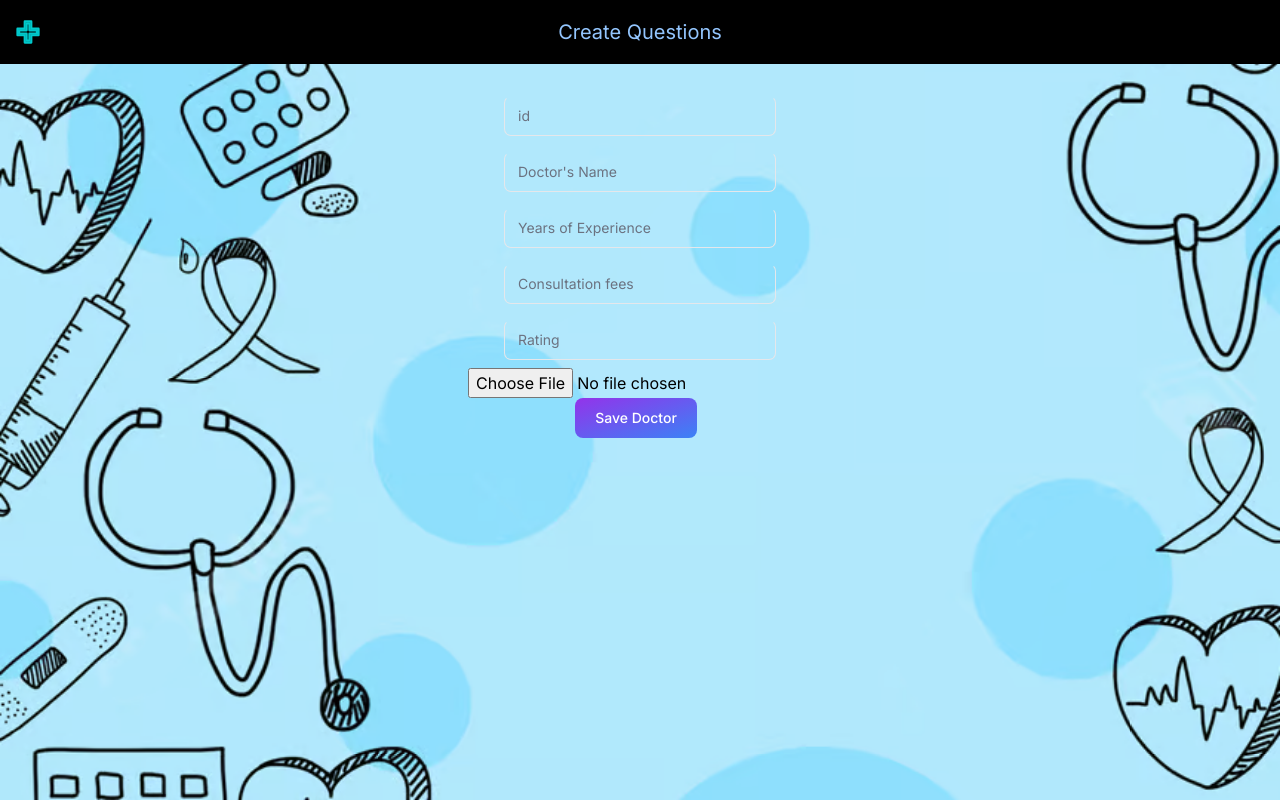
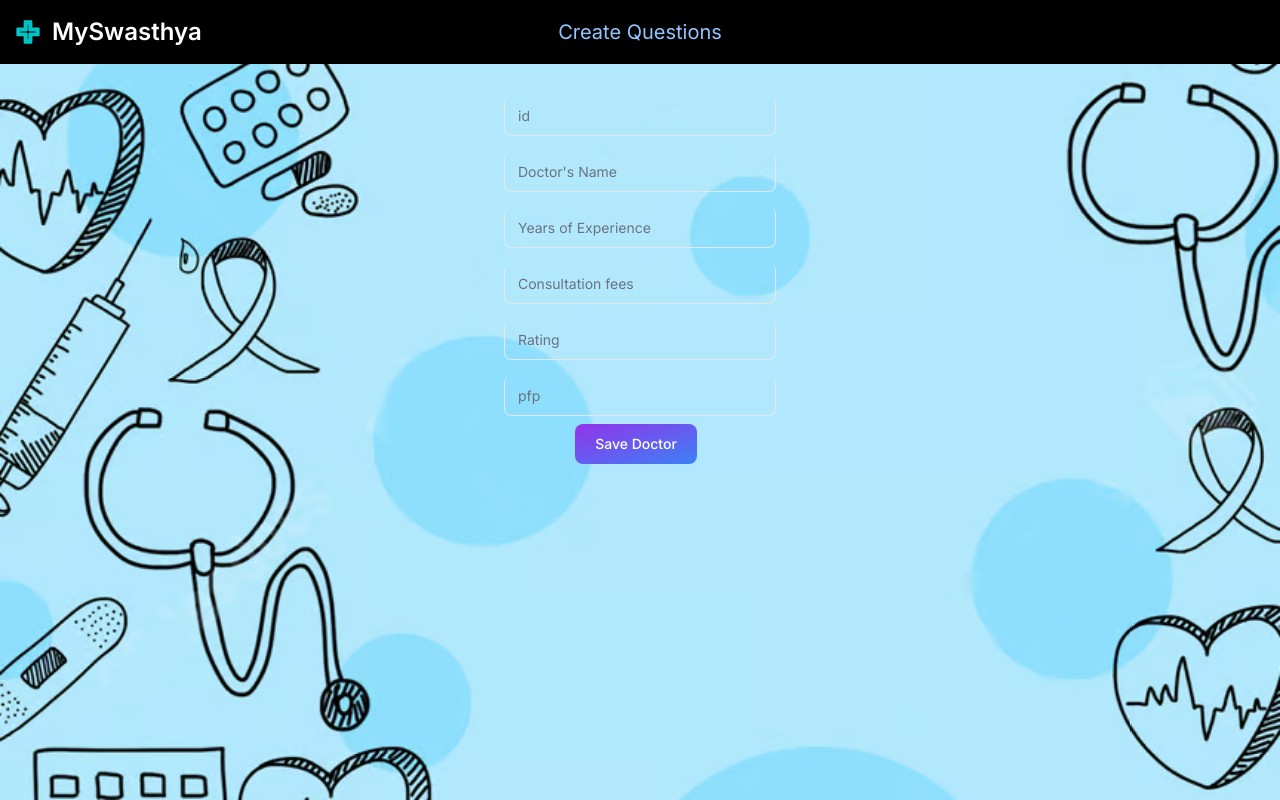
Before and after one commit to MagnusCarlsen26/survey-portal, a Next.js app in the folder website/: page /admin/question in a window 1280 px wide. Built offline with nearby package versions, Linux system fonts and the light colour scheme; no server answers.

Commit message:
Minor Fix

```diff
--- a/website/app/admin/question/page.jsx
+++ b/website/app/admin/question/page.jsx
@@ -4,6 +4,8 @@ import { db,functions } from '@/firebase/confing'
 import { httpsCallable } from 'firebase/functions';
 import { useEffect, useState } from 'react';
 import Navbar from '@/components/Navbar';
+import convertDriveLinkToImageURL from '@/components/utils/convertDriveLinkToImageURL'
+
 function InputField({text,onChange,value}) {
     return (
         <div className="w-72 p-2">
@@ -19,7 +21,7 @@ function DoctorCard({ doctor, id, setCurrDoctor, doctors, setIsEdit }) {
     return (
         <div className="card">
             <div className="image-container">
-                <img className="image" src={doctor.pfp} alt={doctor.name} width="120" height="120" loading="lazy" />
+                <img className="image" src={convertDriveLinkToImageURL(doctor.pfp)} alt={doctor.name} width="120" height="120" loading="lazy" />
             </div>
             <div className="info-container">
                 <h3>{doctor.name}</h3>
@@ -111,20 +113,6 @@ const Question = () => {
         setUuid( localStorage.getItem('userUuid') )
     } , [])
 
-    const handleFileChange = (event) => {
-        const file = event.target.files[0];
-        if (file) {
-          const reader = new FileReader();
-          reader.onloadend = () => {
-            setCurrDoctor( prev => ({
-                ...prev,
-                pfp : reader.result
-            }))
-          };
-          reader.readAsDataURL(file);
-        }
-    };
-
     return (
         <div
             className="bg-fixed w-full min-h-screen bg-cover"
@@ -155,8 +143,7 @@ const Question = () => {
                         <InputField value={currDoctor.experience} text={"Years of Experience"} onChange={ (text) => { setCurrDoctor( prev => {return({ ...prev, experience : text })} ) }}/>
                         <InputField value={currDoctor.consultationFees} text={"Consultation fees"} onChange={ (text) => { setCurrDoctor( prev => {return({ ...prev, consultationFees : text })} ) }}/>
                         <InputField value={currDoctor.rating} text={"Rating"} onChange={ (text) => { setCurrDoctor( prev => {return({ ...prev, rating : text })} ) }}/>
-                        <input type="file" accept="image/*" onChange={handleFileChange} />
-
+                        <InputField value={currDoctor.pfp} text={"pfp"} onChange={ (text) => { setCurrDoctor( prev => {return({ ...prev, pfp : text })} ) }}/>
                         <button
                             onClick={saveDoctor}
                             type="button"
--- a/website/app/survey/done/instructions/page.jsx
+++ b/website/app/survey/done/instructions/page.jsx
@@ -44,7 +44,7 @@ const Instructions = () =>{
                     {
                         instructions.map( (instruction,index) => (
                             <>
-                                <p key={index}>{index+1}. {instruction}</p>
+                                <p key={index}>{instruction}</p>
                                 <br/>
                             </>
                         ))
--- a/website/app/survey/instructions/page.jsx
+++ b/website/app/survey/instructions/page.jsx
@@ -44,7 +44,7 @@ const Instructions = () =>{
                     {
                         instructions.map( (instruction,index) => (
                             <>
-                                <p key={index}>{index+1}. {instruction}</p>
+                                <p key={index}>{instruction}</p>
                                 <br/>
                             </>
                         ))
--- a/website/app/survey/question/[page]/page.jsx
+++ b/website/app/survey/question/[page]/page.jsx
@@ -150,9 +150,9 @@ const Survey = ({ params }) => {
                             <DoctorCard lockedChoice={lockedChoice} setLockedChoice={setLockedChoice} doctor={doctors[5]} />
                     </> : ( loading ? "Loading..." : "You don't have access to the survey." )
                     }
+                </div>
 
-
-                    {lockedChoice &&
+                {lockedChoice &&
                         <div className='flex items-center justify-center'>
                             <div>
                                 <div className='bg-white rounded-r-md py-2 border-l px-3'>
@@ -160,20 +160,21 @@ const Survey = ({ params }) => {
                                 </div>
                                 <button
                                     type="button"
-                                    class="bg-green-600 text-white disabled: rounded-r-md py-2 border-l border-gray-200 hover:bg-green-800 hover:text-white px-3"
+                                    class="bg-green-600 text-white disabled: rounded-r-md py-2 border-l border-gray-200 hover:bg-green-800 hover:text-white px-3 w-full"
                                     onClick={() => submitResponse(lockedChoice.responseId)}
                                     disabled = { loading }
                                 >
-                                <div class="flex flex-row align-middle">
-                                    <span class="mr-2 text-base">Next</span>
+                                    <div class="flex justify-around">
+                                        <div className='flex'>
+                                        Next
                                     { loading ? <Spinner /> : <Arrow /> }
+                                        </div>
 
-                                </div>
+                                    </div>
                                 </button>
                             </div>
                         </div>
                     }
-                </div>
             </div>
         </div>
     );
--- a/website/components/Navbar.jsx
+++ b/website/components/Navbar.jsx
@@ -26,7 +26,7 @@ const Navbar = ({ heading }) => {
             <div class="max-w-screen-xl flex flex-wrap items-center justify-between mx-auto p-4">
                 <a href="https://flowbite.com/" class="flex items-center space-x-3 rtl:space-x-reverse">
                     <OrgLogo />
-                    <span class="self-center text-2xl font-semibold whitespace-nowrap dark:text-white">MySwasthya</span>
+                    <span class="self-center text-2xl font-semibold whitespace-nowrap text-white">MySwasthya</span>
                 </a>
 
                 <p class="text-blue-300 text-center absolute inset-0 flex justify-center items-center text-xl">{ heading }</p>
--- a/website/components/utils/convertDriveLinkToImageURL.js
+++ b/website/components/utils/convertDriveLinkToImageURL.js
@@ -1,4 +1,6 @@
 export default function convertGithubUrlToRaw(githubUrl) {
+    try {
+
         if (githubUrl.includes('github.com') && githubUrl.includes('/blob/')) {
             let rawUrl = githubUrl.replace('github.com', 'raw.githubusercontent.com');
             rawUrl = rawUrl.replace('/blob/', '/');
@@ -6,4 +8,7 @@ export default function convertGithubUrlToRaw(githubUrl) {
         } else {
             return "Invalid GitHub URL. Please provide a valid URL for an image.";
         }
+    } catch (error) {
+        return ""
     }
+}
```
Lines whose indentation alone changed are shown as unchanged.
